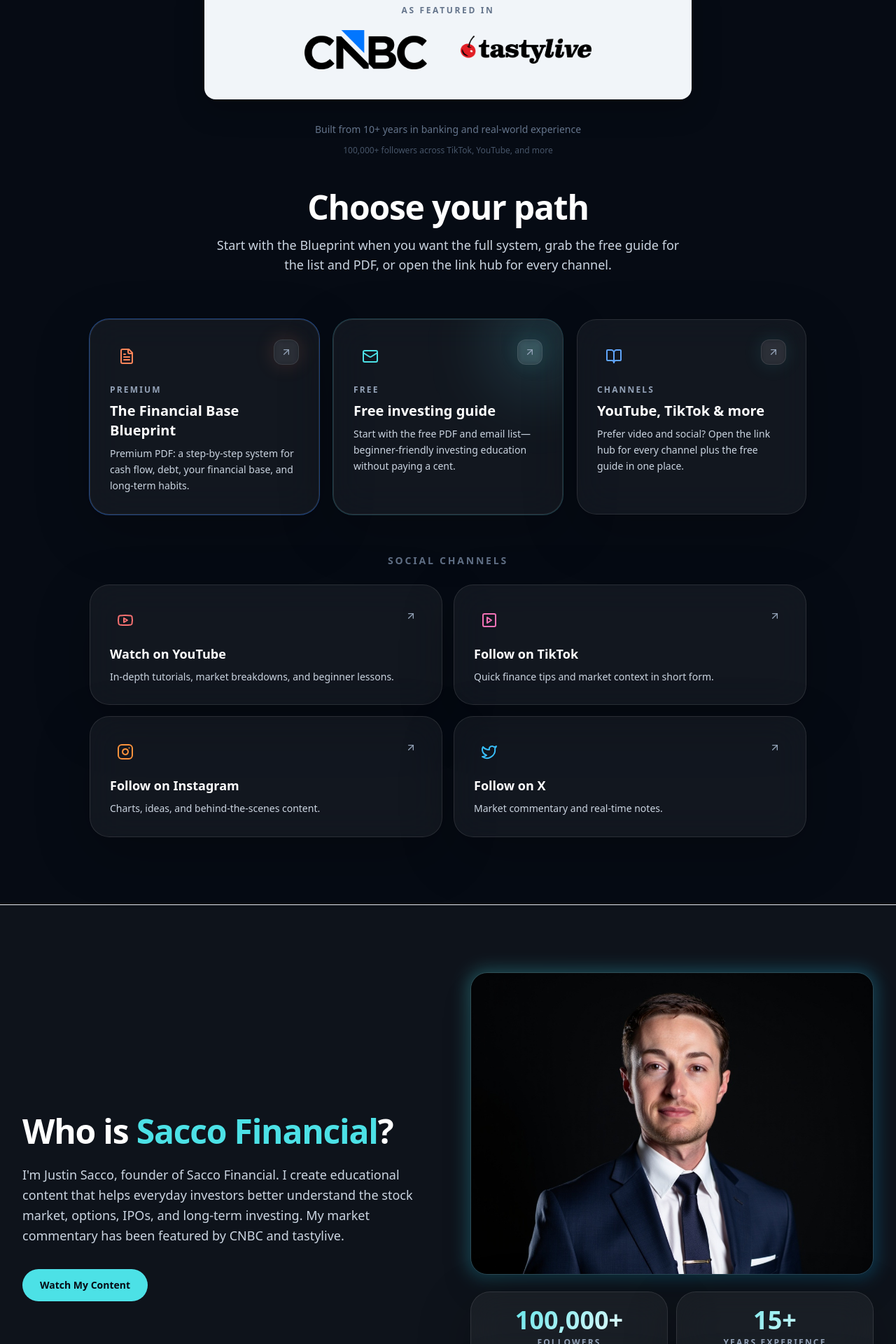
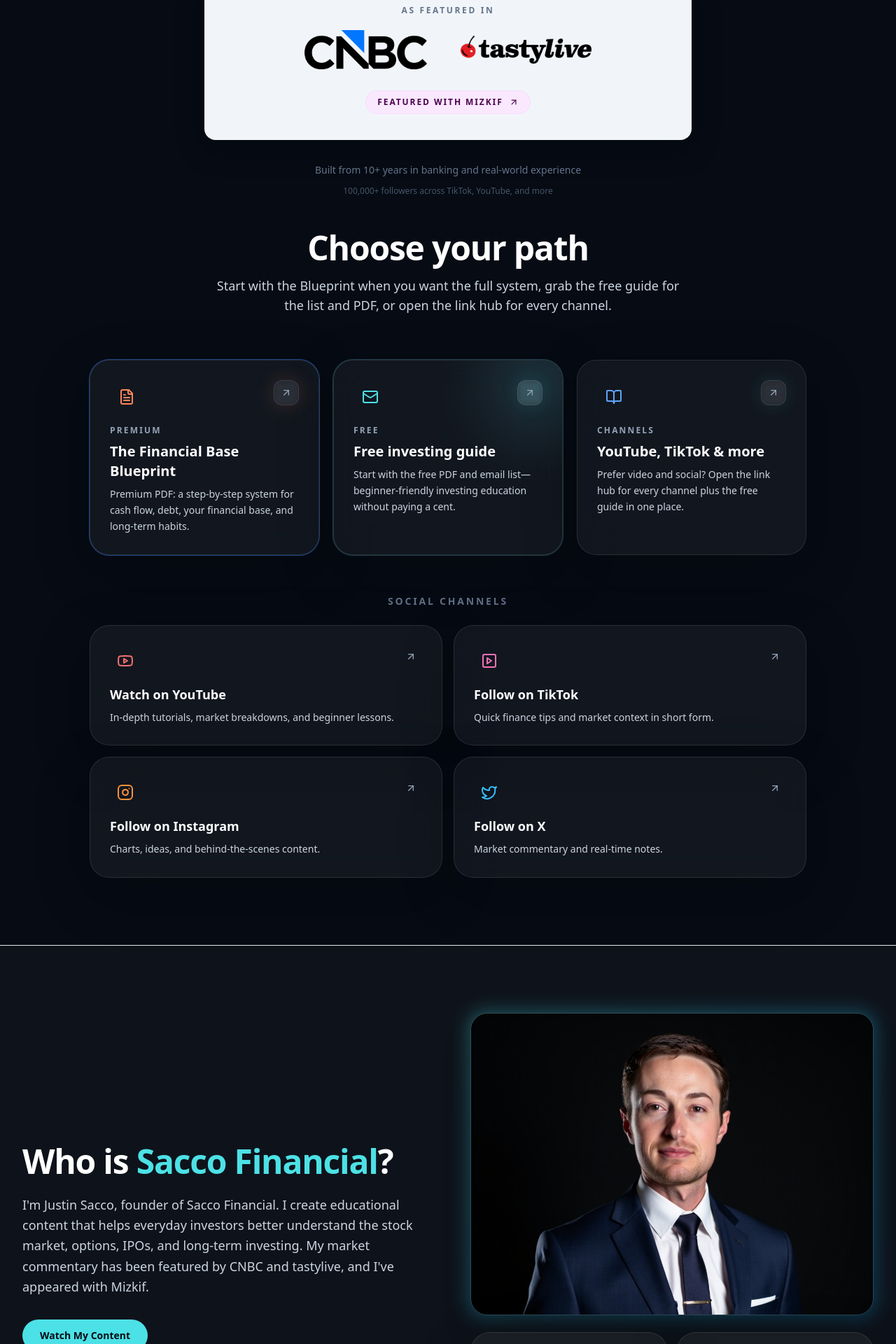
Before and after one commit to travelerr/saccofinance, a Next.js app: page / in a window 1280 px wide. Shown: the part 640-2560 px from the top of the page at 70% size. Built offline with nearby package versions, Linux system fonts and the light colour scheme; no server answers.

Commit message:
add Mizkif media feature

```diff
--- a/app/media/page.tsx
+++ b/app/media/page.tsx
@@ -3,7 +3,7 @@ import { MediaPressPage } from "@/components/media/MediaPressPage";
 import { absoluteUrl, defaultOgImagePath, getSiteUrl } from "@/lib/site";
 
 const description =
-  "Television appearances and press coverage featuring Justin Sacco on CNBC, tastylive, and financial media.";
+  "Media appearances and press coverage featuring Justin Sacco with Mizkif, CNBC, tastylive, and financial media.";
 
 export const metadata: Metadata = {
   title: "Media & Press",
@@ -12,6 +12,7 @@ export const metadata: Metadata = {
     "Sacco Financial media",
     "Justin Sacco CNBC",
     "Justin Sacco tastylive",
+    "Justin Sacco Mizkif",
     "Justin Sacco press",
     "Sacco Financial press",
     "investing education media",
@@ -70,6 +71,23 @@ export default function MediaPage() {
       },
       {
         "@type": "VideoObject",
+        name: "Sacco Financial Featured with Mizkif",
+        description:
+          "Justin Sacco of Sacco Financial appears in Mizkif's $1 Million Investing Challenge.",
+        thumbnailUrl: "https://i.ytimg.com/vi/D90WnK3k_lM/maxresdefault.jpg",
+        embedUrl: "https://www.youtube.com/embed/D90WnK3k_lM?si=MtWBEuEAV60UHF0x",
+        contentUrl: "https://www.youtube.com/watch?v=D90WnK3k_lM",
+        publisher: {
+          "@type": "Organization",
+          name: "Mizkif",
+        },
+        mentions: {
+          "@type": "Person",
+          name: "Justin Sacco",
+        },
+      },
+      {
+        "@type": "VideoObject",
         name: "Wheel Strategy & SpaceX Options Discussion",
         description:
           "Justin Sacco joined tastylive for a live discussion covering the Wheel Strategy, options trading, and SpaceX.",
--- a/components/media/MediaPressPage.tsx
+++ b/components/media/MediaPressPage.tsx
@@ -10,6 +10,8 @@ import {
 import { OutletLogo, OutletLogos } from "@/components/media/OutletLogos";
 
 const CONTACT_EMAIL = "saccofinancial@iamsocial.la";
+const MIZKIF_VIDEO_URL = "https://www.youtube.com/watch?v=D90WnK3k_lM";
+const MIZKIF_EMBED_URL = "https://www.youtube.com/embed/D90WnK3k_lM?si=MtWBEuEAV60UHF0x";
 
 function cardClassName(extra = "") {
   return `rounded-[28px] border border-white/10 bg-white/5 backdrop-blur-xl shadow-[0_24px_80px_rgba(0,0,0,0.24)] ${extra}`;
@@ -173,6 +175,59 @@ export function MediaPressPage() {
           </div>
         </section>
 
+        <section
+          className="px-4 pb-16 sm:px-6 lg:px-8 lg:pb-20"
+          aria-labelledby="mizkif-feature-heading"
+        >
+          <div className="mx-auto max-w-6xl">
+            <article
+              className={cardClassName(
+                "relative overflow-hidden border-fuchsia-400/20 ring-1 ring-fuchsia-400/10",
+              )}
+            >
+              <div className="pointer-events-none absolute -right-24 -top-24 h-72 w-72 rounded-full bg-fuchsia-400/10 blur-[90px]" />
+              <div className="relative grid gap-8 p-6 sm:p-8 lg:grid-cols-[0.8fr_1.2fr] lg:items-center lg:p-10">
+                <div>
+                  <span className="inline-flex items-center rounded-full border border-fuchsia-300/20 bg-fuchsia-300/10 px-4 py-2 text-xs font-bold uppercase tracking-[0.2em] text-fuchsia-200">
+                    Creator Feature
+                  </span>
+                  <h2
+                    id="mizkif-feature-heading"
+                    className="mt-5 font-brand text-3xl leading-tight tracking-tight text-white md:text-4xl"
+                  >
+                    Featured with Mizkif
+                  </h2>
+                  <p className="mt-4 text-base leading-relaxed text-slate-300 md:text-lg">
+                    Watch Justin Sacco&apos;s featured appearance in Mizkif&apos;s $1 Million Investing Challenge.
+                  </p>
+                  <a
+                    href={MIZKIF_VIDEO_URL}
+                    target="_blank"
+                    rel="noopener noreferrer"
+                    className="mt-6 inline-flex min-h-11 items-center justify-center gap-2 rounded-full border border-fuchsia-300/20 bg-fuchsia-300 px-6 py-3 text-sm font-semibold text-slate-950 transition hover:brightness-110"
+                  >
+                    <Play className="h-4 w-4 shrink-0" aria-hidden />
+                    Watch on YouTube
+                  </a>
+                </div>
+
+                <div className="overflow-hidden rounded-2xl border border-white/10 bg-black/40 shadow-[0_16px_48px_rgba(0,0,0,0.35)]">
+                  <div className="relative aspect-video w-full">
+                    <iframe
+                      src={MIZKIF_EMBED_URL}
+                      title="Sacco Financial on Mizkif's $1 Million Investing Challenge"
+                      className="absolute inset-0 h-full w-full"
+                      allow="accelerometer; autoplay; clipboard-write; encrypted-media; gyroscope; picture-in-picture; web-share"
+                      referrerPolicy="strict-origin-when-cross-origin"
+                      allowFullScreen
+                    />
+                  </div>
+                </div>
+              </div>
+            </article>
+          </div>
+        </section>
+
         {MEDIA_CATEGORIES.map((category) => {
           const items =
             category.id === "television"
@@ -244,8 +299,8 @@ export function MediaPressPage() {
                   </h2>
                   <p className="mt-4 text-base leading-relaxed text-slate-300 md:text-lg">
                     Justin Sacco is a finance educator, investor, and founder of Sacco Financial. His market
-                    commentary has been featured by CNBC and tastylive, where he discusses IPOs, options
-                    strategies, market structure, and retail investor sentiment.
+                    commentary has been featured by CNBC and tastylive, and he has appeared with Mizkif.
+                    He discusses IPOs, options strategies, market structure, and retail investor sentiment.
                   </p>
                 </div>
               </div>
--- a/components/replit-homepage.tsx
+++ b/components/replit-homepage.tsx
@@ -458,6 +458,13 @@ export default function ReplitHomepage() {
               <div className="mt-5">
                 <OutletLogos size="lg" linkToMedia />
               </div>
+              <a
+                href="/media#mizkif-feature-heading"
+                className="mt-6 inline-flex items-center gap-2 rounded-full border border-fuchsia-300/20 bg-fuchsia-100 px-4 py-2 text-xs font-bold uppercase tracking-[0.16em] text-fuchsia-950 transition hover:bg-fuchsia-200"
+              >
+                Featured with Mizkif
+                <ArrowUpRight className="h-3.5 w-3.5" aria-hidden />
+              </a>
             </div>
 
             <p className={`mx-auto max-w-xl text-center text-xs font-semibold uppercase tracking-[0.14em] text-[var(--sf-coral)] ${SHOW_HERO_CTAS ? "mt-6" : "mt-8 hidden"}`}>
@@ -596,7 +603,8 @@ export default function ReplitHomepage() {
                 <p>
                   I&apos;m Justin Sacco, founder of Sacco Financial. I create educational content that helps
                   everyday investors better understand the stock market, options, IPOs, and long-term
-                  investing. My market commentary has been featured by CNBC and tastylive.
+                  investing. My market commentary has been featured by CNBC and tastylive, and I&apos;ve
+                  appeared with Mizkif.
                 </p>
               </div>
               <a
```
